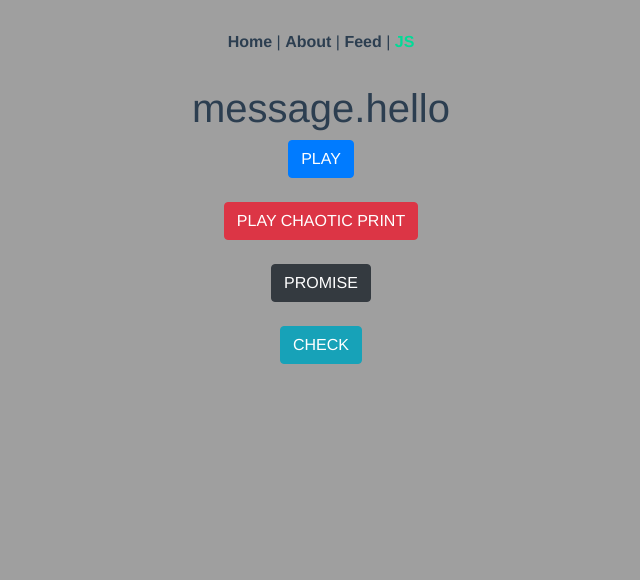
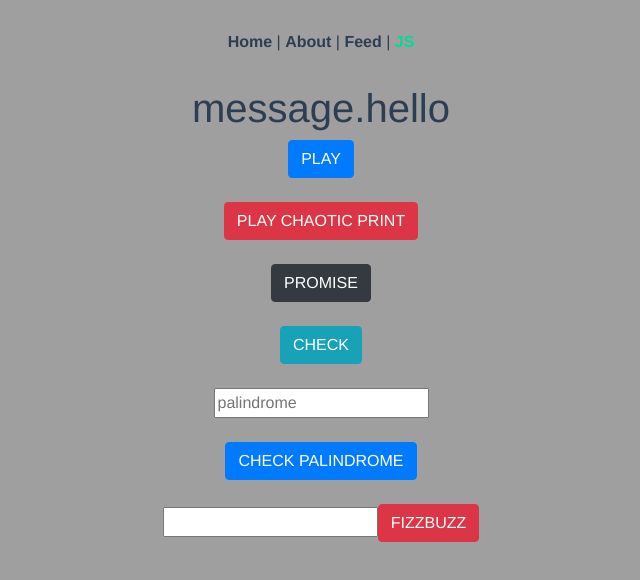
Before and after one commit to GansarXD/posting, a Vue app: page /javascript in a window 1280 px wide. Shown: the top 580 px of the page, without its empty margins (319-959 px from the left). Built offline with nearby package versions, Linux system fonts and the light colour scheme; what highcharts-vue, vue-js-modal, vue-toast-notification would draw is missing.

Commit message:
palindrome and fizzbuzz checked

```diff
--- a/src/pages/JavaScript.vue
+++ b/src/pages/JavaScript.vue
@@ -13,6 +13,16 @@
     <br />
     <br />
     <button class="btn btn-info" @click="check">CHECK</button>
+    <br />
+    <br />
+    <input class="-input" type="text" v-model="str" placeholder="palindrome" />
+    <br />
+    <br />
+    <button class="btn btn-primary" @click="startPalindrome()">CHECK PALINDROME</button>
+    <br />
+    <br />
+    <input type="number" v-model="num">
+    <button class="btn btn-danger" @click="startFizzBuzz()">FIZZBUZZ</button>
   </div>
 </template>
 
@@ -29,7 +39,9 @@ export default {
       arr4: [1, 2, 3, "hello", 5, [1, 2, 3], 6, 7],
       element: true,
       arr5: new Array(5),
-      arr6: [["world", 2, 3], 1, 2, 3, 4, 5, 6, 7, 8, 9, 10]
+      arr6: [["world", 2, 3], 1, 2, 3, 4, 5, 6, 7, 8, 9, 10],
+      str: "",
+      num: Number
     };
   },
   methods: {
@@ -123,6 +135,32 @@ export default {
       } else {
         console.log("fail");
       }
+    },
+    palindrome(str) {
+      str = str.toLowerCase();
+      return str === str.split('').reverse().join('')
+    },
+    startPalindrome() {
+      alert(this.palindrome(this.str));
+    },
+    fizzBuzz(num) {
+      for(let i = 1; i <= num; i++) {
+        if(i % 3 === 0 && i % 5 === 0) {
+          console.log('fizzbuzz')
+        }
+        else if(i % 3 === 0) {
+          console.log('fizz')
+        }
+        else if(i % 5 === 0) {
+          console.log('buzz')
+        }
+        else {
+          console.log(i)
+        }
+      }
+    },
+    startFizzBuzz() {
+      this.fizzBuzz(this.num)
     }
   },
   mounted() {
```
